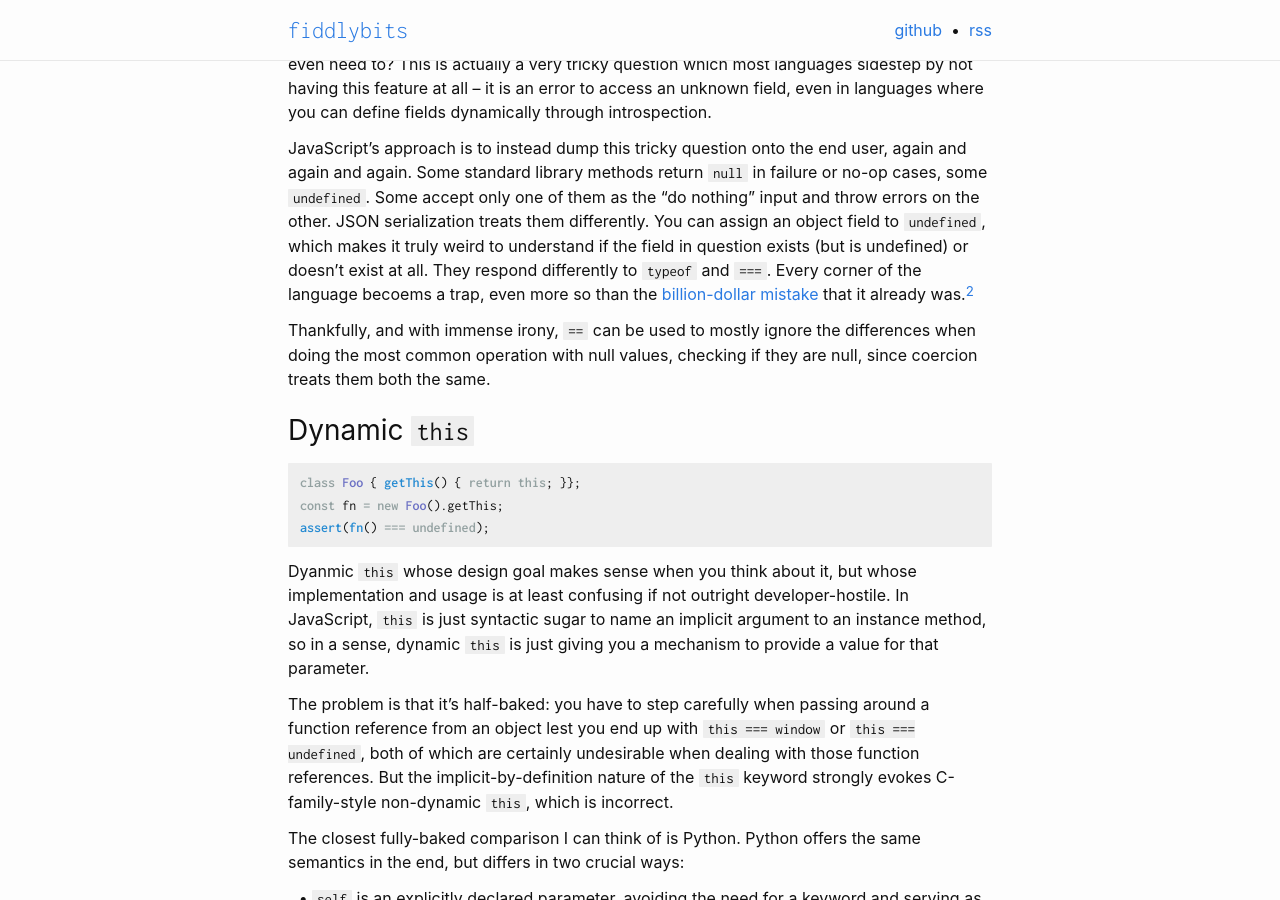
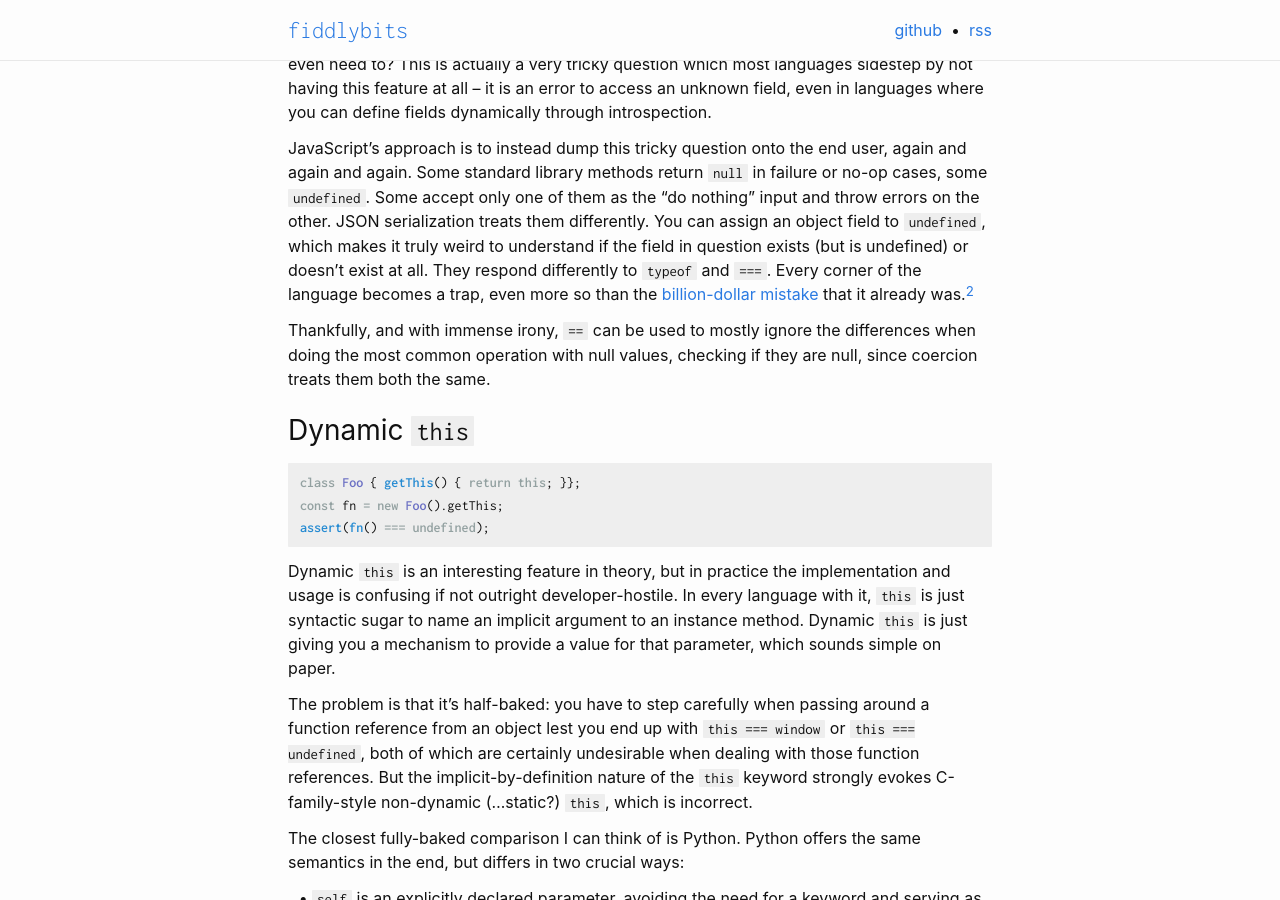
Before and after one commit to seansfkelley/seansfkelley.github.io, a Jekyll site: the page built from _posts/2021-02-03-javascript-the-bad-parts.md, in a window 1280 px wide and 900 px high, scrolled down 1462 px. Built offline with Jekyll 4.4.1, drawn with Linux system fonts in a browser that asks for light colours; some web fonts are replaced; some of the changed text lies outside the part shown.

Commit message:
Fix phrasing.

````diff
--- a/_posts/2021-02-03-javascript-the-bad-parts.md
+++ b/_posts/2021-02-03-javascript-the-bad-parts.md
@@ -41,7 +41,7 @@ JavaScript kind of worked itself into a corner on this one, because it wanted to
 
 When supporting silently returning null from a nonexistent field, how would one differentiate between "object does not have this field" and "object has this field, but it's null"? Do you even need to? This is actually a very tricky question which most languages sidestep by not having this feature at all -- it is an error to access an unknown field, even in languages where you can define fields dynamically through introspection.
 
-JavaScript's approach is to instead dump this tricky question onto the end user, again and again and again. Some standard library methods return `null` in failure or no-op cases, some `undefined`. Some accept only one of them as the "do nothing" input and throw errors on the other. JSON serialization treats them differently. You can assign an object field to `undefined`, which makes it truly weird to understand if the field in question exists (but is undefined) or doesn't exist at all. They respond differently to `typeof` and `===`. Every corner of the language becoems a trap, even more so than the [billion-dollar mistake](https://en.wikipedia.org/wiki/Null_pointer#History) that it already was.[^2]
+JavaScript's approach is to instead dump this tricky question onto the end user, again and again and again. Some standard library methods return `null` in failure or no-op cases, some `undefined`. Some accept only one of them as the "do nothing" input and throw errors on the other. JSON serialization treats them differently. You can assign an object field to `undefined`, which makes it truly weird to understand if the field in question exists (but is undefined) or doesn't exist at all. They respond differently to `typeof` and `===`. Every corner of the language becomes a trap, even more so than the [billion-dollar mistake](https://en.wikipedia.org/wiki/Null_pointer#History) that it already was.[^2]
 
 Thankfully, and with immense irony, `==` can be used to mostly ignore the differences when doing the most common operation with null values, checking if they are null, since coercion treats them both the same.
 
@@ -53,9 +53,9 @@ const fn = new Foo().getThis;
 assert(fn() === undefined);
 ```
 
-Dyanmic `this` whose design goal makes sense when you think about it, but whose implementation and usage is at least confusing if not outright developer-hostile. In JavaScript, `this` is just syntactic sugar to name an implicit argument to an instance method, so in a sense, dynamic `this` is just giving you a mechanism to provide a value for that parameter.
+Dynamic `this` is an interesting feature in theory, but in practice the implementation and usage is confusing if not outright developer-hostile. In every language with it, `this` is just syntactic sugar to name an implicit argument to an instance method. Dynamic `this` is just giving you a mechanism to provide a value for that parameter, which sounds simple on paper.
 
-The problem is that it's half-baked: you have to step carefully when passing around a function reference from an object lest you end up with `this === window` or `this === undefined`, both of which are certainly undesirable when dealing with those function references. But the implicit-by-definition nature of the `this` keyword strongly evokes C-family-style non-dynamic `this`, which is incorrect.
+The problem is that it's half-baked: you have to step carefully when passing around a function reference from an object lest you end up with `this === window` or `this === undefined`, both of which are certainly undesirable when dealing with those function references. But the implicit-by-definition nature of the `this` keyword strongly evokes C-family-style non-dynamic (...static?) `this`, which is incorrect.
 
 The closest fully-baked comparison I can think of is Python. Python offers the same semantics in the end, but differs in two crucial ways:
 
````
Also changed, not shown: other parts of _posts/2021-02-03-javascript-the-bad-parts.md (+1 -1 lines).
